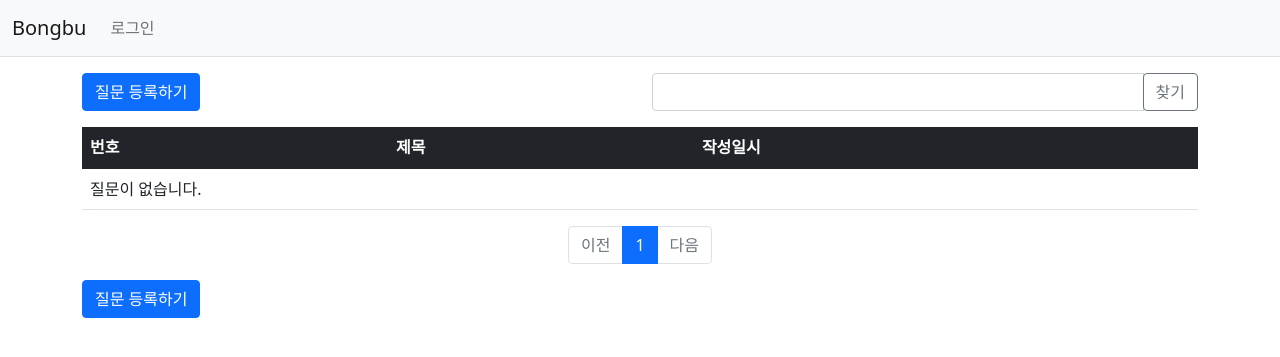
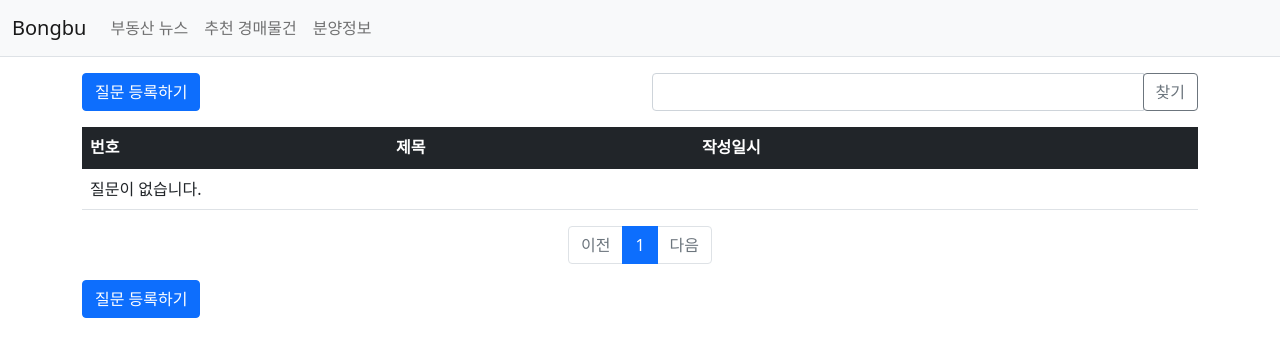
Before and after one commit to kwchoi8299/bongbu, a Django app: page / in a window 1280 px wide. Shown: the top 357 px of the page. Run offline with Django 4.2, Linux system fonts and the light colour scheme; data that the repository does not hold is empty; some libraries are stand-ins or nearby versions.

Commit message:
Update navbar.html
네비바 메뉴 추가

```diff
--- a/templates/navbar.html
+++ b/templates/navbar.html
@@ -13,7 +13,13 @@
         <div class="collapse navbar-collapse" id="navbarSupportedContent">
             <ul class="navbar-nav me-auto mb-2 mb-lg-0">
                 <li class="nav-item">
-                    <a class="nav-link" href="#">로그인</a>
+                    <a class="nav-link" href="{% url 'bongbu:index' %}">부동산 뉴스</a>
+                </li>
+                <li class="nav-item">
+                    <a class="nav-link" href="{% url 'bongbu:index' %}">추천 경매물건</a>
+                </li>
+                <li class="nav-item">
+                    <a class="nav-link" href="{% url 'bongbu:index' %}">분양정보</a>
                 </li>
             </ul>
         </div>
```
